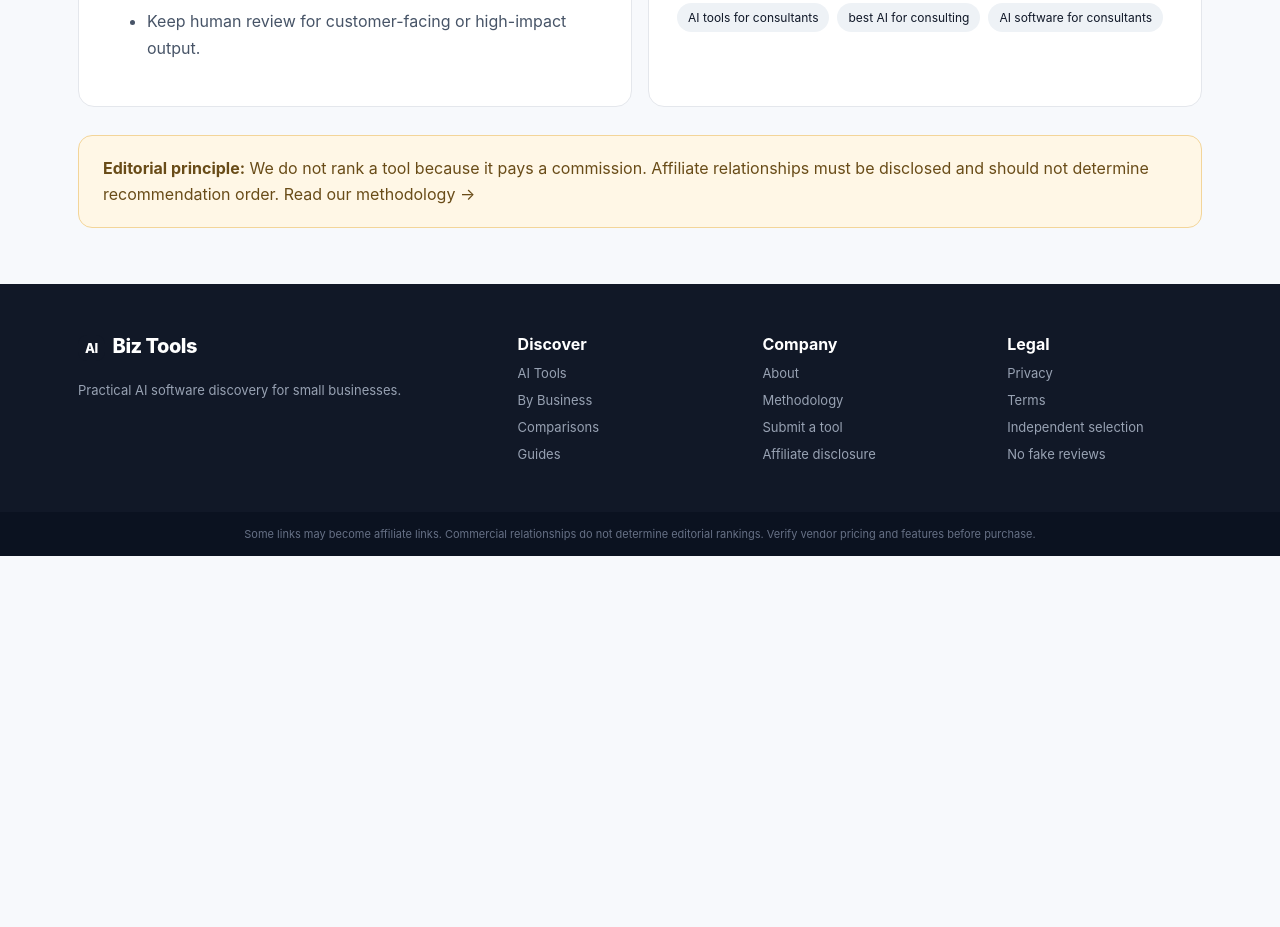
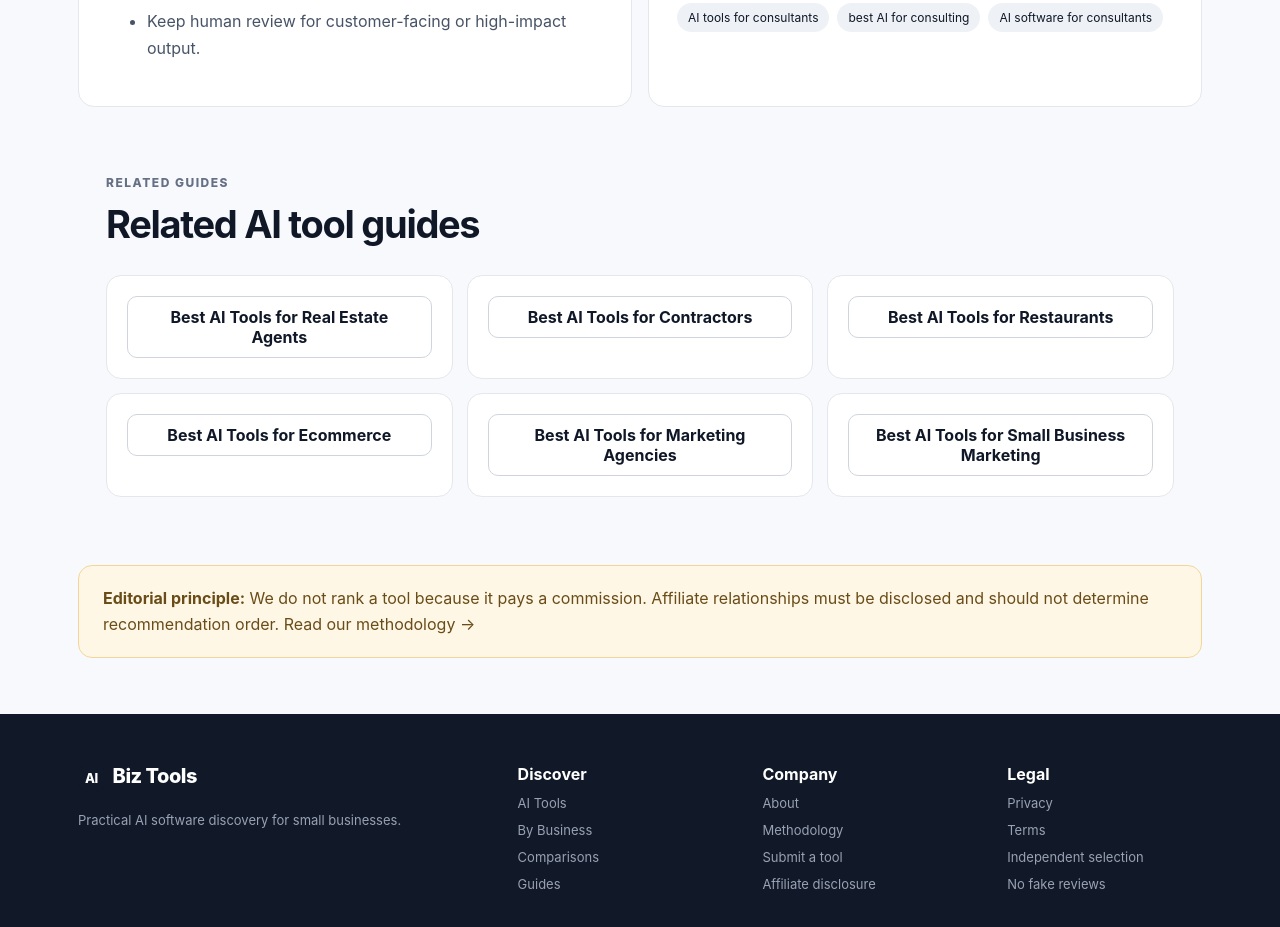
Before and after one commit to TsayAlex/ai-biz-tools, a Next.js app: page /best/best-ai-tools-for-consultants in a window 1280 px wide. Shown: the part 1480-2407 px from the top of the page. Before the commit the page ends 2036 px from the top, so only its background shows below. Built offline with nearby package versions, Linux system fonts and the light colour scheme; no server answers.

Commit message:
Add related guides internal links to SEO pages

```diff
--- a/app/best/[slug]/page.js
+++ b/app/best/[slug]/page.js
@@ -22,6 +22,7 @@ export default function SeoLanding({ params }) {
   const page = getSeoPage(params.slug);
   if (!page) notFound();
 
+  const relatedPages = seoPages.filter(({ slug }) => slug !== page.slug).slice(0, 6);
   const selected = page.tools.map(getTool).filter(Boolean);
   const base = siteConfig.url.replace(/\/$/,"");
   const schema = {
@@ -98,6 +99,18 @@ export default function SeoLanding({ params }) {
         </article>
       </section>
 
+      <section className="section compact">
+        <span className="eyebrow">RELATED GUIDES</span>
+        <h2>Related AI tool guides</h2>
+        <div className="grid">
+          {relatedPages.map((relatedPage) => (
+            <article className="card" key={relatedPage.slug}>
+              <Link className="secondary center" href={`/best/${relatedPage.slug}`}>{relatedPage.title}</Link>
+            </article>
+          ))}
+        </div>
+      </section>
+
       <section className="notice">
         <b>Editorial principle:</b> We do not rank a tool because it pays a commission. Affiliate relationships must be disclosed and should not determine recommendation order. <Link href="/methodology">Read our methodology →</Link>
       </section>
```
